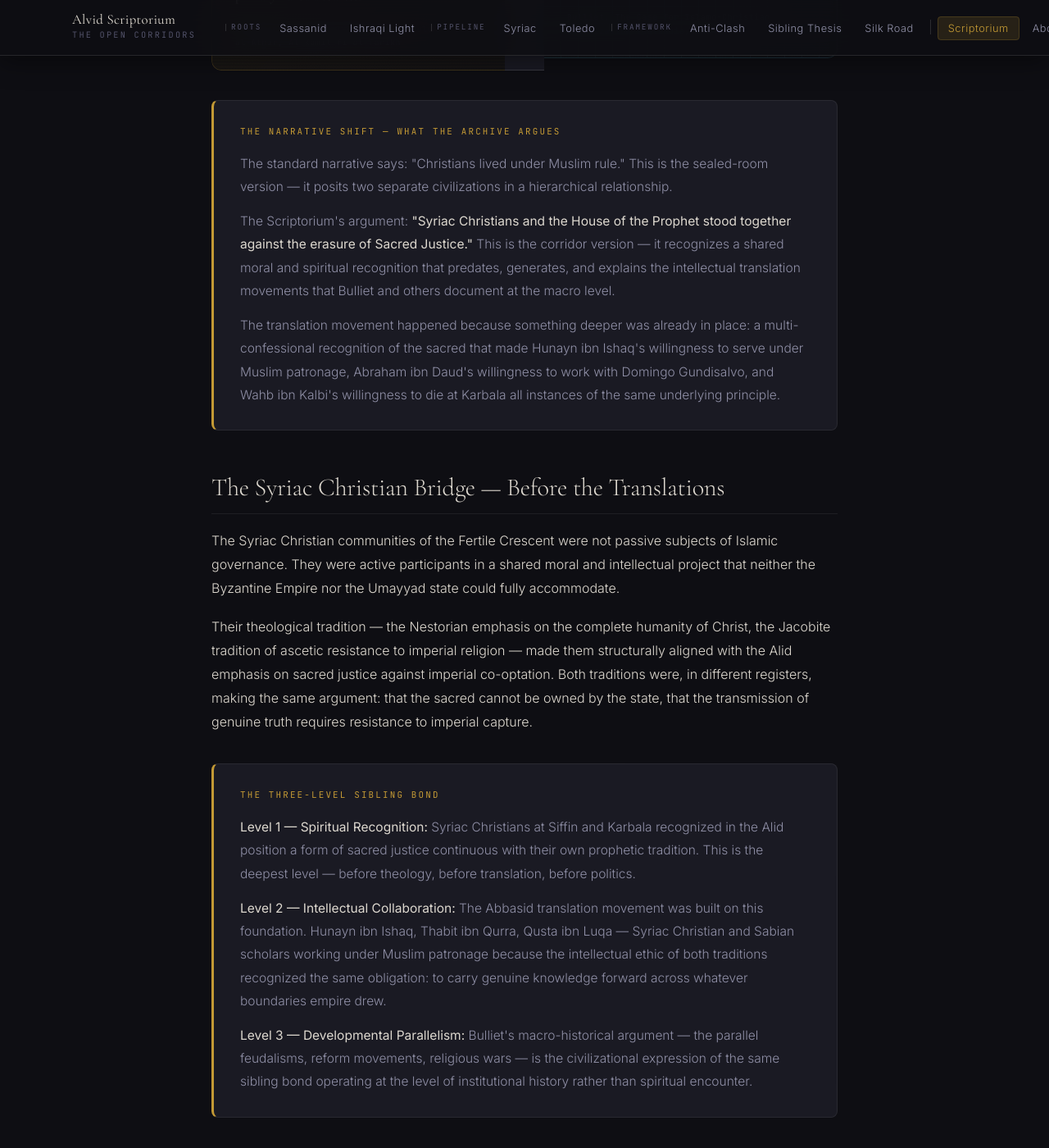
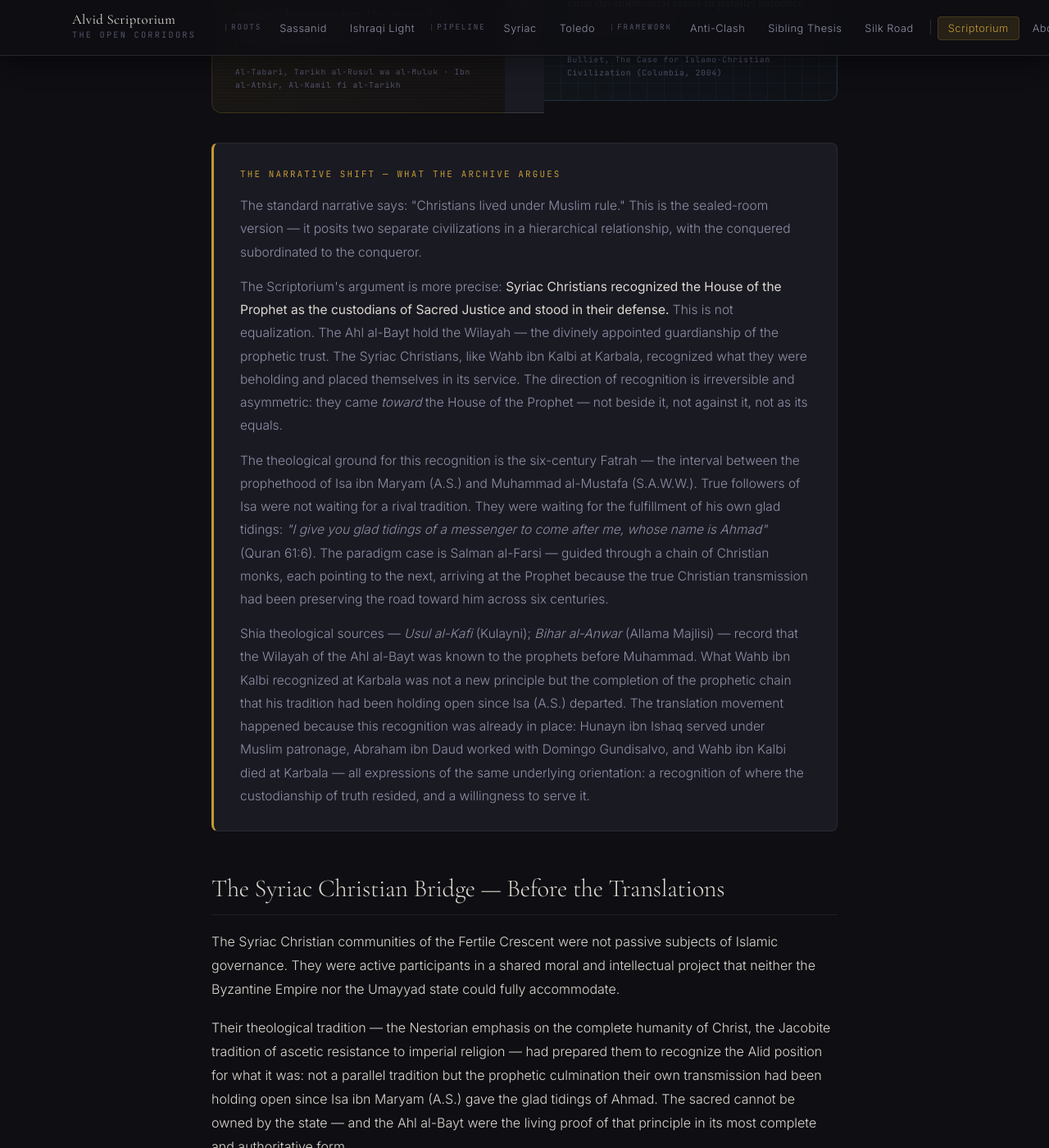
Before and after one commit to Political-Theology-Archive/geopolitical-synthesis, a Jekyll site: the page built from sibling-thesis/index.html, in a window 1280 px wide and 1400 px high, scrolled down 2743 px. Shown: the whole window at 82% size. Built offline with Jekyll 4.4.1, drawn with Linux system fonts in a browser that asks for light colours; some of the changed text lies outside the part shown.

Commit message:
Correct theological framing: Syriac Christians recognized Ahl al-Bayt, not equalized
- Remove 'stood together against' framing — direction of recognition is asymmetric
- Wahb ibn Kalbi paragraph: placed himself in service of recognition, not alongside
- Narrative Shift block rewritten: Ahl al-Bayt hold Wilayah; Christians recognized it
- Added Fatrah (600-year interval, Quran 61:6) as theological ground for recognition
- Added Salman al-Farsi evidence unit: Bihar al-Anwar / Usul al-Kafi sources
- Three-Level analysis Level 1 rewritten: recognition of culmination, not equal
- Syriac Bridge paragraph: prepared to recognize prophetic culmination, not parallel argument
- Sources block: added Kulayni, Majlisi, Quran 61:6

Co-Authored-By: Claude Sonnet 4.6 <noreply@anthropic.com>

```diff
--- a/sibling-thesis/index.html
+++ b/sibling-thesis/index.html
@@ -28,6 +28,9 @@ description: "Richard Bulliet's Islamo-Christian Civilization thesis is not a di
     Sebastian Brock, <em>Syriac Perspectives on Late Antiquity</em> (Variorum, 1984);
     Ibn al-Athir, <em>Al-Kamil fi al-Tarikh</em>;
     Al-Tabari, <em>Tarikh al-Rusul wa al-Muluk</em>;
+    Kulayni, <em>Usul al-Kafi</em> (Kitab al-Hujja);
+    Allama Majlisi, <em>Bihar al-Anwar</em>, Vol. 22 (Salman al-Farsi; Wilayah and the Prophets);
+    Quran 61:6 (glad tidings of Ahmad);
     Saad Khizar Bosal, <em>The Open Corridors</em> (SCRA, 2026).
   </div>
 
@@ -121,10 +124,11 @@ description: "Richard Bulliet's Islamo-Christian Civilization thesis is not a di
     at Karbala and died defending Husayn — is documented in the primary
     sources of the Karbala narrative. His mother, a Christian woman,
     reportedly accompanied the caravan and witnessed his martyrdom.
-    This is not a marginal footnote. It is the Sibling Thesis made flesh:
-    before the formal translation movements, before Gerard of Cremona,
-    before the House of Wisdom, a Syriac Christian and the grandson
-    of the Prophet stood together against imperial violence.
+    This is not a marginal footnote. It is the deepest proof the archive
+    possesses: before the formal translation movements, before Gerard of Cremona,
+    before the House of Wisdom, a Syriac Christian recognized in Husayn ibn Ali
+    the custodian of Sacred Justice that his own tradition had been pointing
+    toward for six centuries — and placed himself in the service of that recognition.
   </p>
 
   <div class="pta-chain-link pta-fade">
@@ -146,22 +150,45 @@ description: "Richard Bulliet's Islamo-Christian Civilization thesis is not a di
     <p>
       The standard narrative says: "Christians lived under Muslim rule."
       This is the sealed-room version — it posits two separate civilizations
-      in a hierarchical relationship.
+      in a hierarchical relationship, with the conquered subordinated to the conqueror.
     </p>
     <p>
-      The Scriptorium's argument: <strong>"Syriac Christians and the House of the
-      Prophet stood together against the erasure of Sacred Justice."</strong>
-      This is the corridor version — it recognizes a shared moral and spiritual
-      recognition that predates, generates, and explains the intellectual
-      translation movements that Bulliet and others document at the macro level.
+      The Scriptorium's argument is more precise:
+      <strong>Syriac Christians recognized the House of the Prophet as the
+      custodians of Sacred Justice and stood in their defense.</strong>
+      This is not equalization. The Ahl al-Bayt hold the Wilayah —
+      the divinely appointed guardianship of the prophetic trust.
+      The Syriac Christians, like Wahb ibn Kalbi at Karbala, recognized
+      what they were beholding and placed themselves in its service.
+      The direction of recognition is irreversible and asymmetric:
+      they came <em>toward</em> the House of the Prophet — not beside it,
+      not against it, not as its equals.
     </p>
     <p>
-      The translation movement happened because something deeper was already
-      in place: a multi-confessional recognition of the sacred that made
-      Hunayn ibn Ishaq's willingness to serve under Muslim patronage,
-      Abraham ibn Daud's willingness to work with Domingo Gundisalvo,
-      and Wahb ibn Kalbi's willingness to die at Karbala all instances
-      of the same underlying principle.
+      The theological ground for this recognition is the six-century Fatrah —
+      the interval between the prophethood of Isa ibn Maryam (A.S.) and
+      Muhammad al-Mustafa (S.A.W.W.). True followers of Isa were not waiting
+      for a rival tradition. They were waiting for the fulfillment of his
+      own glad tidings: <em>"I give you glad tidings of a messenger to come
+      after me, whose name is Ahmad"</em> (Quran 61:6).
+      The paradigm case is Salman al-Farsi — guided through a chain of
+      Christian monks, each pointing to the next, arriving at the Prophet
+      because the true Christian transmission had been preserving the road
+      toward him across six centuries.
+    </p>
+    <p>
+      Shia theological sources — <em>Usul al-Kafi</em> (Kulayni);
+      <em>Bihar al-Anwar</em> (Allama Majlisi) — record that the
+      Wilayah of the Ahl al-Bayt was known to the prophets before Muhammad.
+      What Wahb ibn Kalbi recognized at Karbala was not a new principle
+      but the completion of the prophetic chain that his tradition
+      had been holding open since Isa (A.S.) departed.
+      The translation movement happened because this recognition was already
+      in place: Hunayn ibn Ishaq served under Muslim patronage,
+      Abraham ibn Daud worked with Domingo Gundisalvo, and Wahb ibn Kalbi
+      died at Karbala — all expressions of the same underlying orientation:
+      a recognition of where the custodianship of truth resided,
+      and a willingness to serve it.
     </p>
   </div>
 
@@ -177,20 +204,53 @@ description: "Richard Bulliet's Islamo-Christian Civilization thesis is not a di
   <p>
     Their theological tradition — the Nestorian emphasis on the
     complete humanity of Christ, the Jacobite tradition of ascetic
-    resistance to imperial religion — made them structurally aligned
-    with the Alid emphasis on sacred justice against imperial co-optation.
-    Both traditions were, in different registers, making the same argument:
-    that the sacred cannot be owned by the state, that the transmission
-    of genuine truth requires resistance to imperial capture.
+    resistance to imperial religion — had prepared them to recognize
+    the Alid position for what it was: not a parallel tradition
+    but the prophetic culmination their own transmission had been
+    holding open since Isa ibn Maryam (A.S.) gave the glad tidings
+    of Ahmad. The sacred cannot be owned by the state —
+    and the Ahl al-Bayt were the living proof of that principle
+    in its most complete and authoritative form.
   </p>
+
+  <div class="pta-eu pta-fade">
+    <span class="pta-eu-label">Evidence Unit · The Salman Paradigm — The Road That Was Always Open</span>
+    <p>
+      Salman al-Farsi is the paradigmatic case in Shia tradition of what
+      true Christian transmission was preserving across the six-century Fatrah.
+      He moved through Zoroastrian and Christian communities, guided by a chain
+      of monks — each directing him to the next, each preserving the knowledge
+      that a Prophet was coming in Arabia. He arrived at Muhammad (S.A.W.W.)
+      not despite his Christian guides but <em>because</em> of them.
+      The Prophet said: <strong>"Salman minna Ahl al-Bayt"</strong> —
+      Salman is of us, the People of the House.
+    </p>
+    <p>
+      Bihar al-Anwar (Allama Majlisi) and Usul al-Kafi (Kulayni) record
+      that the Wilayah of the Ahl al-Bayt was presented to and acknowledged
+      by the prophets before Muhammad. The monks who guided Salman were not
+      members of a separate civilization on equal terms with the Prophetic
+      mission — they were custodians of a fragment of prophetic light,
+      pointing toward its complete source. Wahb ibn Kalbi at Karbala,
+      the Syriac physicians at Gondishapur, the translators of the Abbasid
+      court — all are instances of the same orientation: fragments of
+      prophetic recognition converging on the House of the Prophet.
+    </p>
+    <cite>Bihar al-Anwar, Vol. 22 (Allama Majlisi) · Usul al-Kafi, Kitab al-Hujja (Kulayni) · Quran 61:6</cite>
+  </div>
 
   <div class="pta-analysis pta-fade">
     <span class="pta-analysis-label mono">The Three-Level Sibling Bond</span>
     <p>
-      <strong>Level 1 — Spiritual Recognition:</strong> Syriac Christians at
-      Siffin and Karbala recognized in the Alid position a form of sacred
-      justice continuous with their own prophetic tradition. This is the
-      deepest level — before theology, before translation, before politics.
+      <strong>Level 1 — Prophetic Recognition:</strong> Syriac Christians at
+      Siffin and Karbala recognized in the Ahl al-Bayt the fulfillment of
+      the prophetic chain their own tradition had been preserving —
+      the completion of what Isa (A.S.) had promised and Salman al-Farsi
+      had sought across a lifetime of seeking. This recognition was not
+      of an equal but of a culmination: the Ahl al-Bayt hold the Wilayah;
+      the Syriac Christians, prepared by six centuries of the Fatrah,
+      recognized it. This is the deepest level — before translation,
+      before intellectual collaboration, before politics.
     </p>
     <p>
       <strong>Level 2 — Intellectual Collaboration:</strong> The Abbasid translation
```
